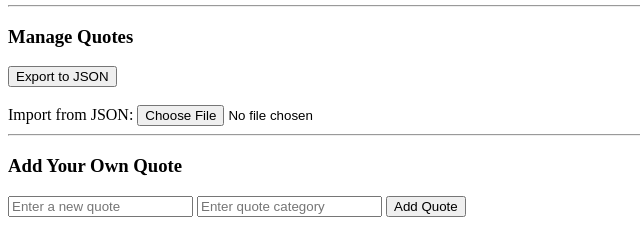
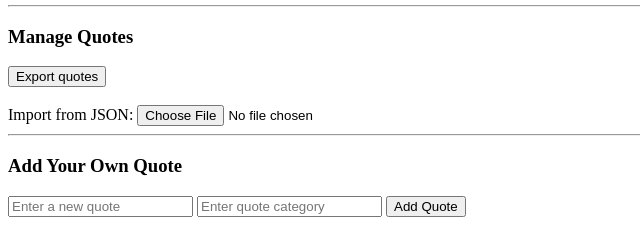
Before and after one commit to mikeboat45/alx_fe_javascript, a plain HTML site: page dom-manipulation/index.html in a window 1280 px wide. Shown: the part 138-377 px from the top of the page, 0-640 px from the left. Drawn offline with Linux system fonts and the light colour scheme.

Commit message:
feat: Update export button text

```diff
--- a/dom-manipulation/index.html
+++ b/dom-manipulation/index.html
@@ -14,7 +14,7 @@
 
   <div>
     <h3>Manage Quotes</h3>
-    <button id="exportQuotes">Export to JSON</button>
+        <button id="exportQuotes">Export quotes</button>
     <br><br>
     <label for="importFile">Import from JSON:</label>
     <input type="file" id="importFile" accept=".json">
```
